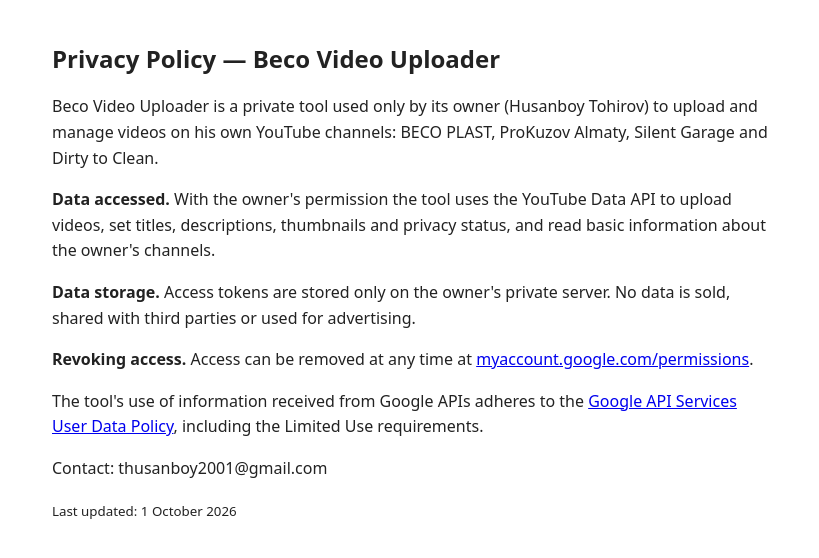
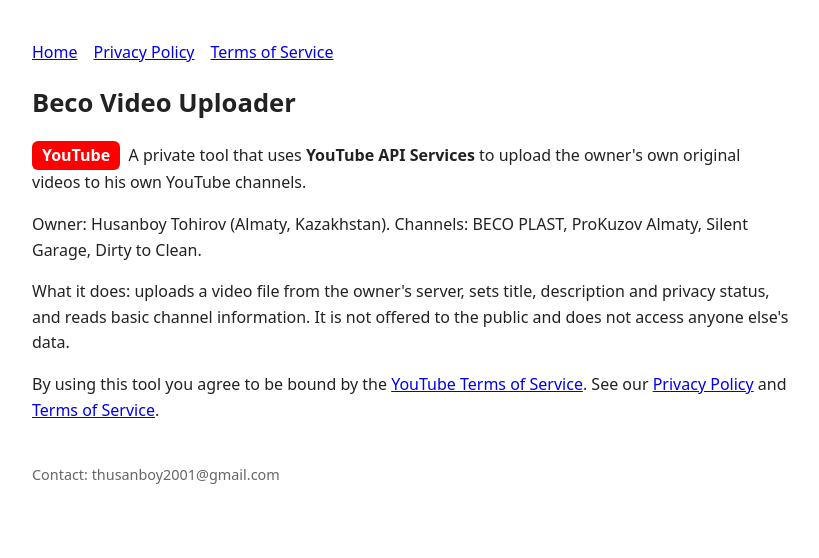
Before and after one commit to thusanboy2001-debug/beco-video-privacy, a plain HTML site: page index.html in a window 1280 px wide. Shown: the whole page, without its empty margins (228-1047 px from the left). Drawn offline with Linux system fonts and the light colour scheme.

Commit message:
Home, privacy and terms pages

```diff
--- a/index.html
+++ b/index.html
@@ -1,10 +1,8 @@
-<!doctype html><html lang="en"><head><meta charset="utf-8"><meta name="viewport" content="width=device-width,initial-scale=1"><title>Privacy Policy — Beco Video Uploader</title>
-<style>body{font-family:system-ui,sans-serif;max-width:720px;margin:40px auto;padding:0 16px;line-height:1.6;color:#222}h1{font-size:1.5rem}</style></head><body>
-<h1>Privacy Policy — Beco Video Uploader</h1>
-<p>Beco Video Uploader is a private tool used only by its owner (Husanboy Tohirov) to upload and manage videos on his own YouTube channels: BECO PLAST, ProKuzov Almaty, Silent Garage and Dirty to Clean.</p>
-<p><b>Data accessed.</b> With the owner's permission the tool uses the YouTube Data API to upload videos, set titles, descriptions, thumbnails and privacy status, and read basic information about the owner's channels.</p>
-<p><b>Data storage.</b> Access tokens are stored only on the owner's private server. No data is sold, shared with third parties or used for advertising.</p>
-<p><b>Revoking access.</b> Access can be removed at any time at <a href="https://myaccount.google.com/permissions">myaccount.google.com/permissions</a>.</p>
-<p>The tool's use of information received from Google APIs adheres to the <a href="https://developers.google.com/terms/api-services-user-data-policy">Google API Services User Data Policy</a>, including the Limited Use requirements.</p>
-<p>Contact: thusanboy2001@gmail.com</p>
-<p><small>Last updated: 1 October 2026</small></p></body></html>
+<!doctype html><html lang="en"><head><meta charset="utf-8"><meta name="viewport" content="width=device-width,initial-scale=1"><title>Beco Video Uploader</title><style>body{font-family:system-ui,sans-serif;max-width:760px;margin:40px auto;padding:0 16px;line-height:1.6;color:#222}h1{font-size:1.6rem}nav a{margin-right:16px}.yt{display:inline-block;background:#FF0000;color:#fff;font-weight:700;padding:2px 10px;border-radius:6px}footer{margin-top:40px;font-size:.9rem;color:#666}</style></head><body>
+<nav><a href="./">Home</a><a href="privacy.html">Privacy Policy</a><a href="terms.html">Terms of Service</a></nav>
+<h1>Beco Video Uploader</h1>
+<p><span class="yt">YouTube</span> &nbsp;A private tool that uses <b>YouTube API Services</b> to upload the owner's own original videos to his own YouTube channels.</p>
+<p>Owner: Husanboy Tohirov (Almaty, Kazakhstan). Channels: BECO PLAST, ProKuzov Almaty, Silent Garage, Dirty to Clean.</p>
+<p>What it does: uploads a video file from the owner's server, sets title, description and privacy status, and reads basic channel information. It is not offered to the public and does not access anyone else's data.</p>
+<p>By using this tool you agree to be bound by the <a href="https://www.youtube.com/t/terms">YouTube Terms of Service</a>. See our <a href="privacy.html">Privacy Policy</a> and <a href="terms.html">Terms of Service</a>.</p>
+<footer>Contact: thusanboy2001@gmail.com</footer></body></html>
```
Also changed, not shown: privacy.html (added, +14 -0 lines), terms.html (added, +7 -0 lines).
